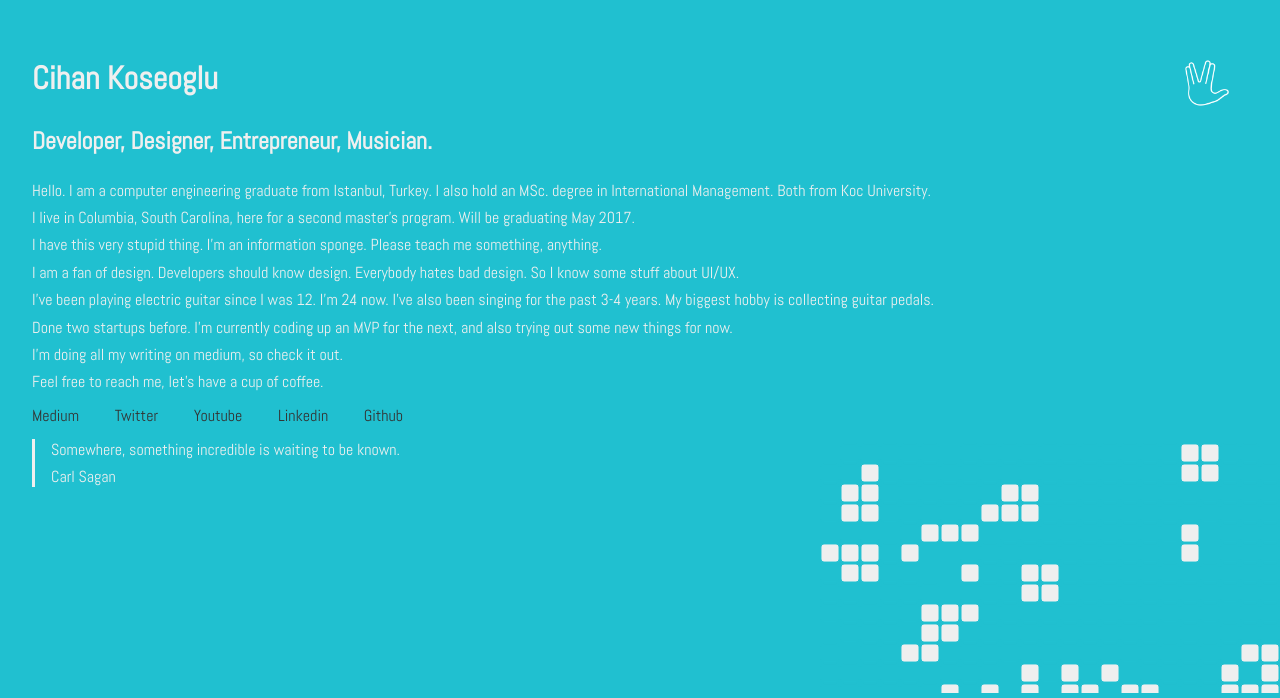
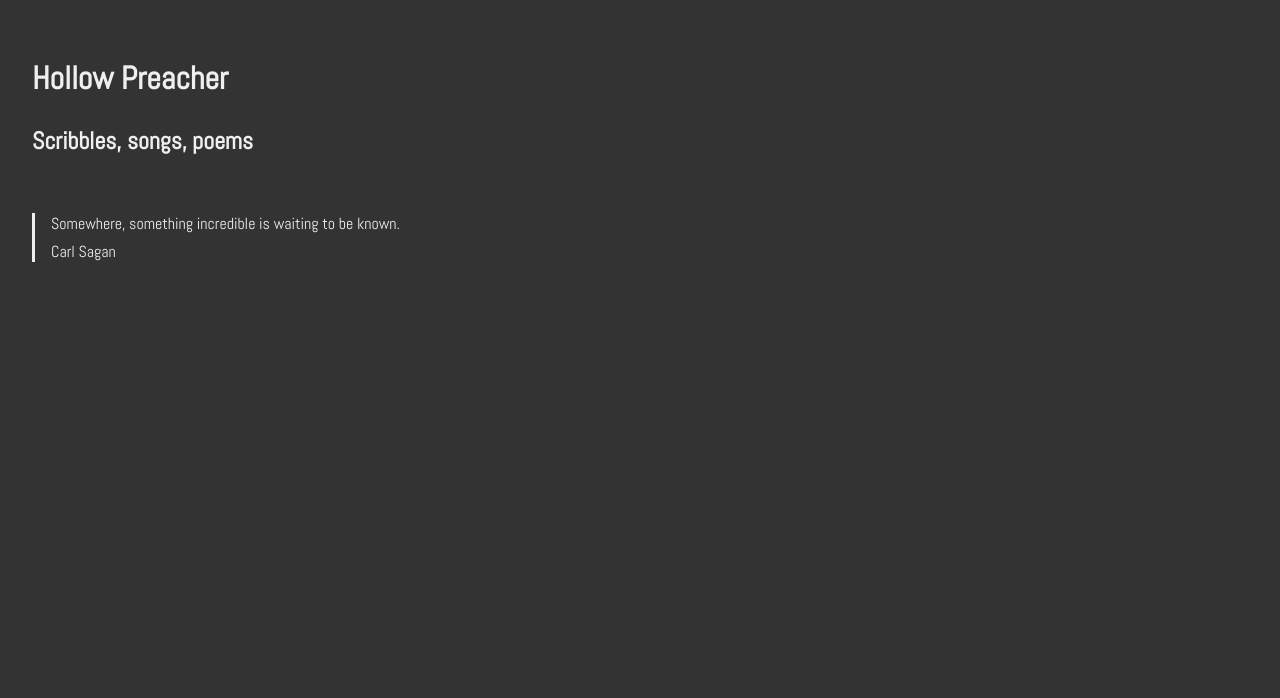
Before and after one commit to cihankoseoglu/spacedyevest, a plain HTML site: page index.html in a window 1280 px wide. Shown: the part 102-800 px from the top of the page. Drawn offline with nearby package versions, Linux system fonts and the light colour scheme.

Commit message:
Changed the design a bit for initial setup

```diff
--- a/index.html
+++ b/index.html
@@ -21,28 +21,15 @@
             <p class="browserupgrade">You are using an <strong>outdated</strong> browser. Please <a href="http://browsehappy.com/">upgrade your browser</a> to improve your experience.</p>
         <![endif]-->
 
-        <div class="nav">
-          <a href="https://www.youtube.com/watch?v=fHAOWLhrxhQ"><img src="images/llap.png" alt="Live long and prosper"></a>
-        </div>
-
         <div class="wrapper">
           <div class="row">
-            <h2>Cihan Koseoglu</h2>
-            <h3>Developer, Designer, Entrepreneur, Musician.</h3>
+            <h2>Hollow Preacher</h2>
+            <h3>Scribbles, songs, poems</h3>
           </div>
 
-          <div class="row">
-            <p>Hello. I am a computer engineering graduate from Istanbul, Turkey. I also hold an MSc. degree in International Management. Both from Koc University.</p>
-            <p>I live in Columbia, South Carolina, here for a second master's program. Will be graduating May 2017.</p>
-	    <p>I have this very stupid thing. I'm an information sponge. Please teach me something, anything.</p>
-            <p>I am a fan of design. Developers should know design. Everybody hates bad design. So I know some stuff about UI/UX.</p>
-            <p>I've been playing electric guitar since I was 12. I'm 24 now. I've also been singing for the past 3-4 years. My biggest hobby is collecting guitar pedals.</p>
-            <p>Done two startups before. I'm currently coding up an MVP for the next, and also trying out some new things for now.</p>
-            <p>I'm doing all my writing on medium, so check it out.</p>
-            <p>Feel free to reach me, let's have a cup of coffee.</p>
-          </div>
 
           <div class="row">
+            <a href="http://www.cihankoseoglu.com">Homepage</a>
             <a href="http://www.medium.com/@cihankoseoglu">Medium</a>
             <a href="http://www.twitter.com/cihankoseoglu">Twitter</a>
             <a href="https://www.youtube.com/channel/UCc_HtFNXwV-jQmqo6eE97eg">Youtube</a>
@@ -58,14 +45,8 @@
 
           </div>
 
-          <div id="chart">
+        </div>
 
-          </div>
-
-        </div>
-        <script src="https://d3js.org/d3.v3.min.js" charset="utf-8"></script>
-
-        <script src="js/min/main-min.js"></script>
 
         <!-- Google Analytics: change UA-XXXXX-X to be your site's ID. -->
         <script>
--- a/scss/main.scss
+++ b/scss/main.scss
@@ -13,7 +13,7 @@ $black-color: #333333;
 // site scss
 
 body{
-  background-color: $blue-bg;
+  background-color: $black-color;
   color: $white-color;
   margin:0;
   padding:0;
```
Also changed, not shown: css/main.css.
